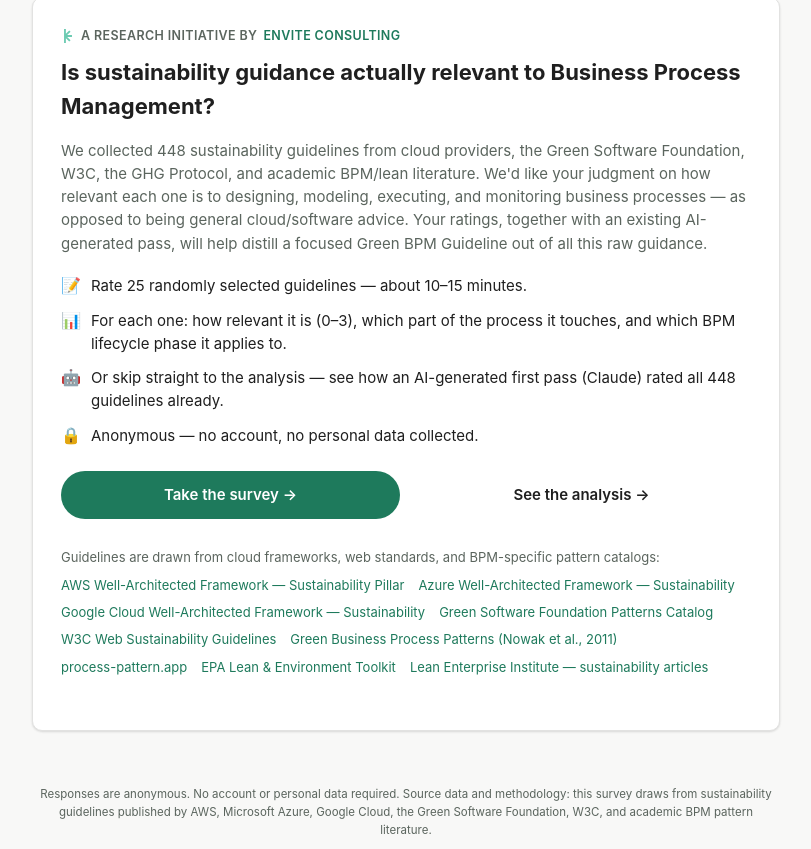
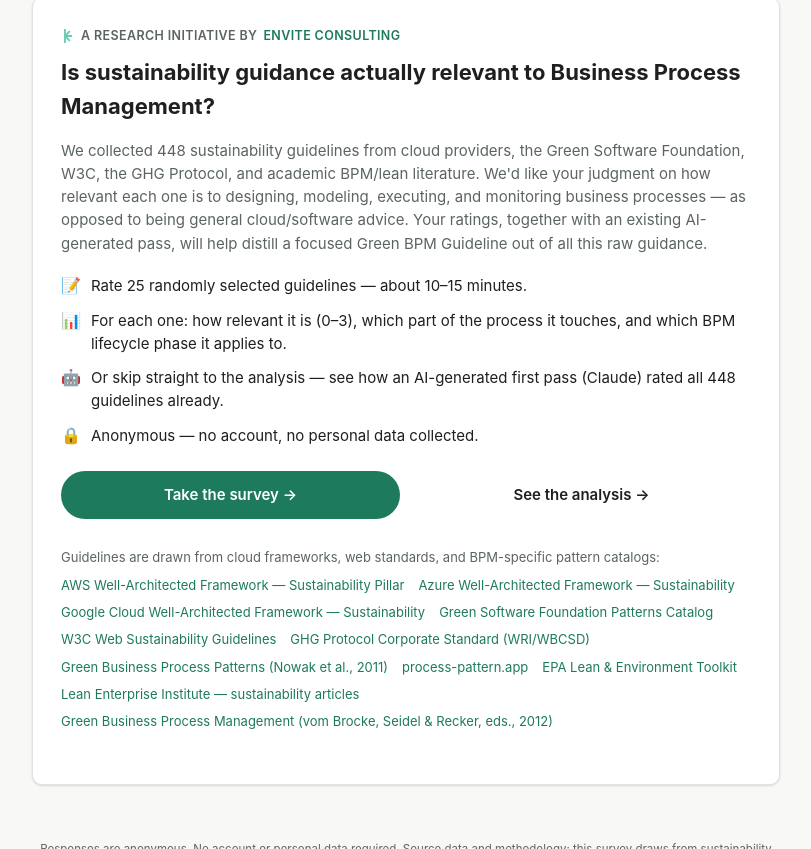
Before and after one commit to nyuuyn/green-bpm-survey, a website: page index.html in a window 1280 px wide. Shown: the part 51-900 px from the top of the page, without its empty margins (234-1045 px from the left). Drawn offline with Linux system fonts and the light colour scheme.

Commit message:
Fix stale footer copy and missing source links on all three pages
Found while spot-checking survey.html on the live site: the footer on
index.html/survey.html/analysis.html still listed only AWS/Azure/GCP/
GSF/W3C as sources, missing the GHG Protocol entirely - the same kind
of drift as the analysis.js chart bug fixed in #23, just in static
copy instead of JS.

index.html's "Guidelines are drawn from..." reference list was
missing real entries for two sources: the GHG Protocol and the Green
BPM Management book had no link on the page at all.

Updates the footer copy on all three pages to mention the GHG
Protocol, and adds the two missing reference links to index.html's
source list.

```diff
--- a/index.html
+++ b/index.html
@@ -53,10 +53,12 @@
           <li><a class="ref-link" href="https://cloud.google.com/architecture/framework/sustainability" target="_blank" rel="noopener">Google Cloud Well-Architected Framework — Sustainability</a></li>
           <li><a class="ref-link" href="https://patterns.greensoftware.foundation/" target="_blank" rel="noopener">Green Software Foundation Patterns Catalog</a></li>
           <li><a class="ref-link" href="https://www.w3.org/TR/web-sustainability-guidelines/" target="_blank" rel="noopener">W3C Web Sustainability Guidelines</a></li>
+          <li><a class="ref-link" href="https://ghgprotocol.org/sites/default/files/standards/ghg-protocol-revised.pdf" target="_blank" rel="noopener">GHG Protocol Corporate Standard (WRI/WBCSD)</a></li>
           <li><a class="ref-link" href="https://www.iaas.uni-stuttgart.de/publications/INPROC-2011-65-Green_Business_Process_Patterns_web.pdf" target="_blank" rel="noopener">Green Business Process Patterns (Nowak et al., 2011)</a></li>
           <li><a class="ref-link" href="https://process-pattern.app/" target="_blank" rel="noopener">process-pattern.app</a></li>
           <li><a class="ref-link" href="https://www.epa.gov/sustainability/lean-environment-toolkit-preface" target="_blank" rel="noopener">EPA Lean & Environment Toolkit</a></li>
           <li><a class="ref-link" href="https://www.lean.org/the-lean-post/articles/how-lean-can-help-you-go-green/" target="_blank" rel="noopener">Lean Enterprise Institute — sustainability articles</a></li>
+          <li><a class="ref-link" href="https://link.springer.com/book/10.1007/978-3-642-27488-6" target="_blank" rel="noopener">Green Business Process Management (vom Brocke, Seidel & Recker, eds., 2012)</a></li>
         </ul>
       </div>
     </div>
@@ -67,7 +69,7 @@
       Responses are anonymous. No account or personal data required.
       Source data and methodology: this survey draws from sustainability guidelines
       published by AWS, Microsoft Azure, Google Cloud, the Green Software Foundation, W3C,
-      and academic BPM pattern literature.
+      the GHG Protocol, and academic BPM pattern literature.
     </p>
     <p class="footer-credit">
       <span>An initiative by</span>
```
Also changed, not shown: analysis.html (+1 -1 lines), survey.html (+1 -1 lines).
